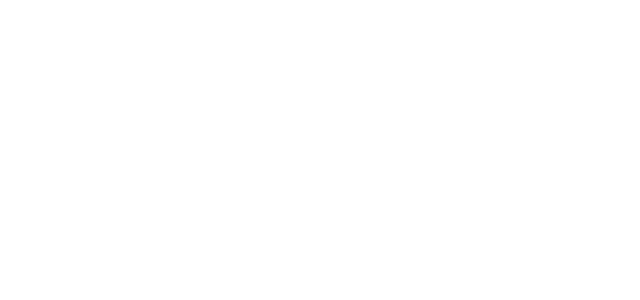
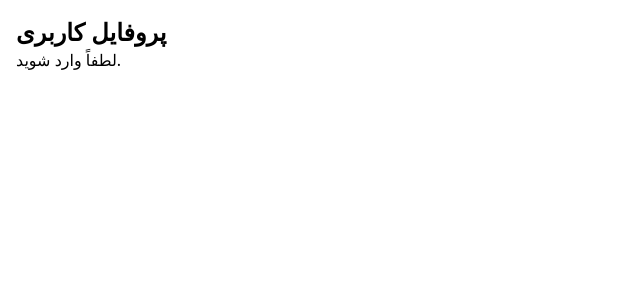
Before and after one commit to Ali-ghorbani-2005/education-portal, a React (Vite) app: page /UserProfile in a window 1280 px wide. Before the commit this address had no page. Shown: the top 300 px of the page, without its empty margins (0-640 px from the left). Built offline with nearby package versions, Linux system fonts and the light colour scheme; a web font is replaced by a local one.

Commit message:
Creating a profile page and displaying user information

```diff
--- a/src/App.tsx
+++ b/src/App.tsx
@@ -1,13 +1,14 @@
 import './App.css'
+import { UserProvider } from './components/userProfile/context'
 import Index from './router'
 
 function App() {
 
   return (
     <>
-
+      <UserProvider>
      <Index/>
-
+     </UserProvider>
     </>
   )
 }
--- a/src/components/homeComponents/homeHeder.tsx
+++ b/src/components/homeComponents/homeHeder.tsx
@@ -1,4 +1,5 @@
 import MessageBox from "../messageBox/messageBox";
+import { useUser } from "../userProfile/context";
 import AuthenticationButton from "./authenticationButton";
 import Brand from "./brand";
 import CourseNavigation from "./CourseNavigation";
@@ -7,6 +8,7 @@
 
 
 export default function HomeHeder() {
+    const { user } = useUser();
     return (
         <>
 
@@ -34,6 +36,10 @@
                     <MessageBox/>
 
                 </div>
+
+                <div>
+                <h1>خوش آمدید، {user?.name}</h1> {/* نمایش نام کاربر */}
+                </div>
             </div>
 
         </>
--- /dev/null
+++ b/src/components/userProfile/context.tsx
@@ -0,0 +1,47 @@
+// context.tsx
+import React, { createContext, useContext, useState, ReactNode, useEffect } from 'react';
+
+interface User {
+  name: string;
+}
+
+interface UserContextType {
+  user: User | null;
+  setUser: (user: User | null) => void;
+}
+
+const UserContext = createContext<UserContextType | undefined>(undefined);
+
+export const UserProvider: React.FC<{ children: ReactNode }> = ({ children }) => {
+  const [user, setUser] = useState<User | null>(null);
+
+  useEffect(() => {
+    const storedUser = sessionStorage.getItem('user');
+    if (storedUser) {
+      setUser(JSON.parse(storedUser));
+    }
+  }, []);
+
+  const updateUser = (user: User | null) => {
+    setUser(user);
+    if (user) {
+      sessionStorage.setItem('user', JSON.stringify(user));
+    } else {
+      sessionStorage.removeItem('user');
+    }
+  };
+
+  return (
+    <UserContext.Provider value={{ user, setUser: updateUser }}>
+      {children}
+    </UserContext.Provider>
+  );
+};
+
+export const useUser = (): UserContextType => {
+  const context = useContext(UserContext);
+  if (!context) {
+    throw new Error('useUser must be used within a UserProvider');
+  }
+  return context;
+};
--- a/src/components/userProfile/userProfile.tsx
+++ b/src/components/userProfile/userProfile.tsx
@@ -1,11 +1,23 @@
+import { useUser } from "./context";
+
+
+
+
 
 
 export default function UserProfile() {
+  const { user } = useUser();
+
   return (
-   <>
-   <div><p>UserProfile</p></div>
-
-
-   </>
-  )
+    <div className="p-4">
+      <h1 className="text-2xl font-bold">پروفایل کاربری</h1>
+      {user ? (
+        <div>
+          <p>نام کاربری: {user.name}</p>
+        </div>
+      ) : (
+        <p>لطفاً وارد شوید.</p>
+      )}
+    </div>
+  );
 }
--- a/src/pages/authentication/login.tsx
+++ b/src/pages/authentication/login.tsx
@@ -2,17 +2,26 @@
 import { useForm } from 'react-hook-form';
 import { loginUser } from '../../services/authenticationServices';
 import { useNavigate } from 'react-router-dom';
+import { useUser } from '../../components/userProfile/context';
+
+
+interface FormData {
+  name: string;
+  password: string;
+}
 
 export default function Login() {
-  const { handleSubmit, register, setError } = useForm();
+
+  const { handleSubmit, register, setError } = useForm<FormData>();
   const navigate = useNavigate();
+  const { setUser } = useUser();
 
-  const onSubmit = async (data: any) => {
+  const onSubmit = async (data: FormData) => {
     const result = await loginUser(data.name, data.password);
 
     if (result.success) {
-      alert(result.message);
-      navigate('/');  // هدایت به صفحه خانه
+      setUser({ name: data.name }); // ذخیره اطلاعات کاربر
+      navigate('/'); // هدایت به صفحه خانه
     } else {
       setError('name', { type: 'manual', message: result.message });
       setError('password', { type: 'manual', message: result.message });
@@ -71,3 +80,27 @@
 </div>
   );
 }
+
+
+
+
+
+
+
+
+
+
+// const { handleSubmit, register, setError } = useForm();
+  // const navigate = useNavigate();
+
+  // const onSubmit = async (data: any) => {
+  //   const result = await loginUser(data.name, data.password);
+
+  //   if (result.success) {
+  //     alert(result.message);
+  //     navigate('/');  // هدایت به صفحه خانه
+  //   } else {
+  //     setError('name', { type: 'manual', message: result.message });
+  //     setError('password', { type: 'manual', message: result.message });
+  //   }
+  // };
--- a/src/router/index.tsx
+++ b/src/router/index.tsx
@@ -53,6 +53,7 @@
 import Layout from '../components/layout/Layout';
 import Loader from '../components/loader/loader';
 import Information from '../pages/product/informationProduct';
+import UserProfile from '../components/userProfile/userProfile';
 
 export default function Index() {
     return (
@@ -69,6 +70,7 @@
                 <Route path='/login' element={<Login />} />
                 <Route path='/signUp' element={<SignUp />} />
                 <Route path='/loader' element={<Loader />} />
+                <Route path='/UserProfile' element={<UserProfile />} />
             </Routes>
         </BrowserRouter>
     );
```
